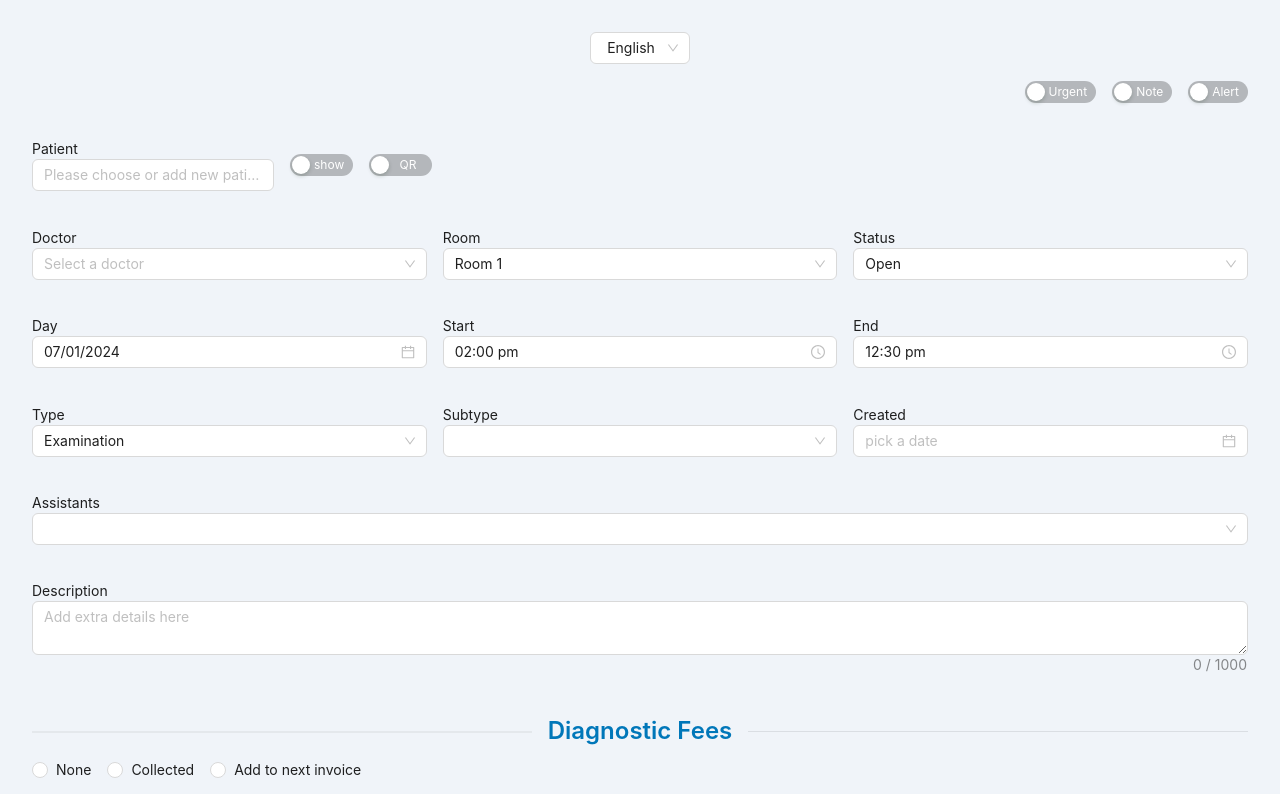
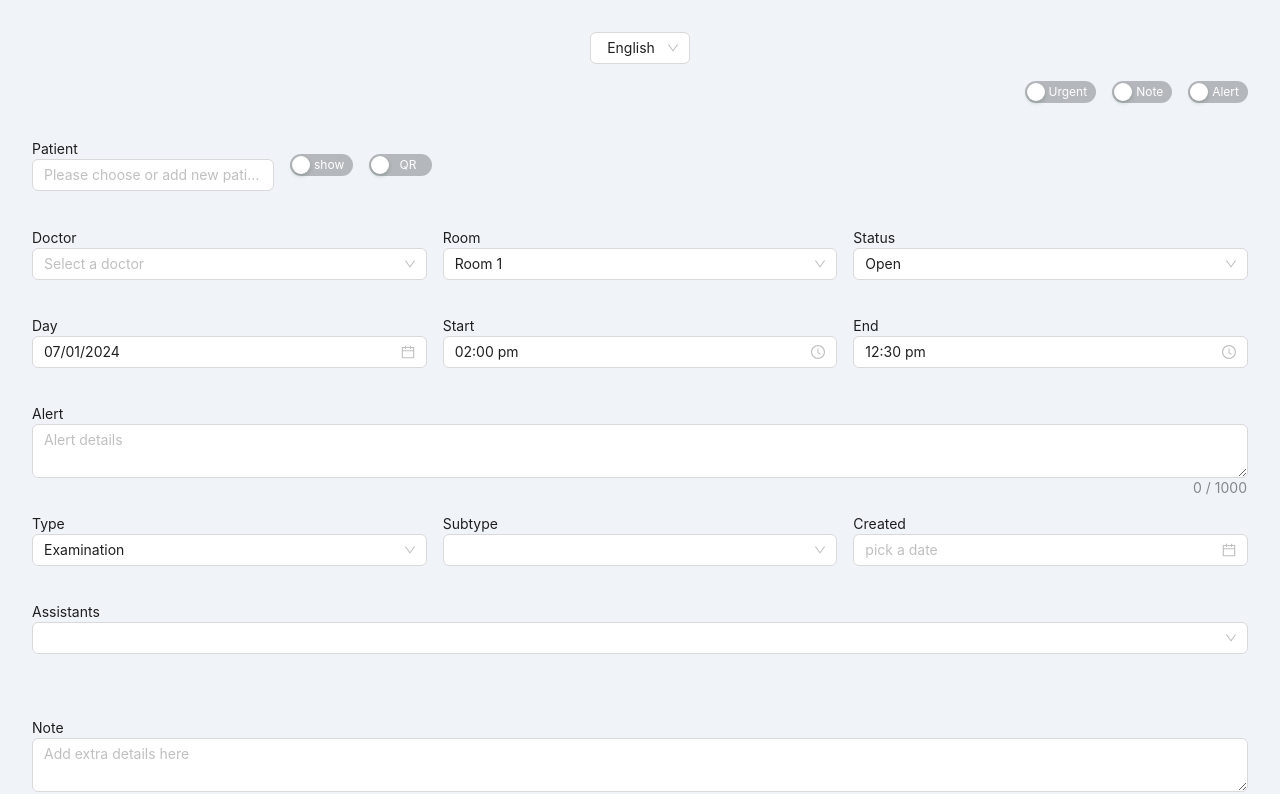
Before and after one commit to Ahmed-Elbessfy/add-patient-app, a React (Vite) app: page / in a window 1280 px wide. Shown: the top 794 px of the page. Built offline with nearby package versions, Linux system fonts and the light colour scheme.

Commit message:
move conditional visibility to field level
- try to move visibility config to field level & implement dual input
- this is not good for performance since a 73 element will be rendered then check visibility inside
and also did not work for dual input

```diff
--- a/src/features/AddAppointmentFields/AddAppointmentFields.tsx
+++ b/src/features/AddAppointmentFields/AddAppointmentFields.tsx
@@ -1,4 +1,5 @@
 import { FC } from "react";
+import { Rule } from "../AddAppointmentFields/AddAppointmentInputs.type";
 import TextField from "../TextField/TextField";
 import NumberField from "../NumberField/NumberField";
 import TextAreaField from "../TextAreaField/TextAreaField";
@@ -8,38 +9,86 @@ import DateField from "../DateField/DateField";
 import TimeField from "../TimeField/TimeField";
 import SwitchField from "../SwitchField/SwitchField";
 import CheckboxField from "../CheckboxField/CheckboxField";
-import { FieldConfig } from "./AddAppointmentInputs.type";
+import {
+  CustomRuleFields,
+  FieldCheckboxComponentProps,
+  FieldConfig,
+  FieldDateComponentProps,
+  FieldNumberComponentProps,
+  FieldRadioComponentProps,
+  FieldSelectComponentProps,
+  FieldSwitchComponentProps,
+  FieldTextAreaComponentProps,
+  FieldTextComponentProps,
+  FieldTimeComponentProps,
+} from "./AddAppointmentInputs.type";
 
 const AddAppointmentFields: FC<FieldConfig> = (props) => {
+  const isMatched = (rules: Rule[], currentValues: CustomRuleFields[]) => {
+    if (currentValues && currentValues.includes("new_patient.switch_date_age"))
+      console.log(rules, currentValues);
+
+    if (!rules || !currentValues) return true;
+    // if any condition met, disable field
+    for (let i = 0; i < currentValues.length; i++) {
+      if (currentValues[i] === rules[i].value) return false;
+    }
+    // No condition is meet so don't disable field
+    return true;
+  };
+
   return (
     <>
+      {isMatched(props.visibility, props.visibilityFields) && (
+        <>
           {/* Each field is rendered based on type internally to prevent typescript errors at field component  */}
+
           {/* Text Input  */}
-      <TextField {...props} />
+          {props.fieldType === "text" && (
+            <TextField {...(props as FieldTextComponentProps)} />
+          )}
 
           {/* Number Input  */}
-      <NumberField {...props} />
+          {props.fieldType === "number" && (
+            <NumberField {...(props as FieldNumberComponentProps)} />
+          )}
 
           {/* Textarea Input  */}
-      <TextAreaField {...props} />
+          {props.fieldType === "textarea" && (
+            <TextAreaField {...(props as FieldTextAreaComponentProps)} />
+          )}
 
           {/* Select Input  */}
-      <SelectField {...props} />
+          {props.fieldType === "select" && (
+            <SelectField {...(props as FieldSelectComponentProps)} />
+          )}
 
           {/* Radio Input  */}
-      <RadioField {...props} />
+          {props.fieldType === "radio" && (
+            <RadioField {...(props as FieldRadioComponentProps)} />
+          )}
 
           {/* Date Picker Input  */}
-      <DateField {...props} />
+          {props.fieldType === "datePicker" && (
+            <DateField {...(props as FieldDateComponentProps)} />
+          )}
 
           {/* Time Picker Input  */}
-      <TimeField {...props} />
+          {props.fieldType === "timePicker" && (
+            <TimeField {...(props as FieldTimeComponentProps)} />
+          )}
 
           {/* Switch Input  */}
-      <SwitchField {...props} />
+          {props.fieldType === "switch" && (
+            <SwitchField {...(props as FieldSwitchComponentProps)} />
+          )}
 
           {/* Checkbox Input  */}
-      <CheckboxField {...props} />
+          {props.fieldType === "checkbox" && (
+            <CheckboxField {...(props as FieldCheckboxComponentProps)} />
+          )}
+        </>
+      )}
     </>
   );
 };
--- a/src/features/AddAppointmentForm/AddAppointmentForm.tsx
+++ b/src/features/AddAppointmentForm/AddAppointmentForm.tsx
@@ -16,6 +16,7 @@ import {
   UIText,
   UITitle,
   ItemForm,
+  CustomRuleFields,
 } from "../AddAppointmentFields/AddAppointmentInputs.type";
 import AddAppointmentSection from "../AddAppointmentSection/AddAppointmentSection";
 import { AddAppointmentFormProps } from "./AddAppointmentForm.types";
@@ -24,6 +25,7 @@ import {
   configValidation,
   setDefaultValues,
 } from "../../utils/addAppointUtils";
+import DualField from "../DualField/DualField";
 
 const { Text, Link } = Typography;
 
@@ -59,107 +61,14 @@ const AddAppointmentForm: FC<AddAppointmentFormProps> = ({
     return false;
   };
 
-  // render items recursively config
-  const renderItems = (fieldsConfig: Item[]): JSX.Element => {
-    return (
-      <>
-        {fieldsConfig.map((fieldConfig: Item) => {
-          // Field Render
-          if (fieldConfig.category === "field") {
-            const item = fieldConfig as FormFieldConfig;
-            return (
-              <Controller
-                key={item.id}
-                name={item.name}
-                control={control}
-                render={({ field, fieldState: { error } }) => {
-                  return (
-                    <>
-                      <Col
-                        style={{
-                          textAlign: "start",
-                          flex: item.flex ? item.flex : undefined,
-                        }}
-                      >
-                        {/* in case there is a visibility rule:
-                          - check if it is fulfilled first, if yse render field
-                          - if not render field normally
-                      */}
-                        {item.visibility ? (
-                          isMatched(item.visibility) && (
-                            <div>
-                              <AddAppointmentFields
-                                {...item}
-                                clearErrors={clearErrors}
-                                onChange={field.onChange}
-                                status={error ? "error" : undefined}
-                                isDisabled={
-                                  item.disability
-                                    ? isMatched(item.disability)
-                                    : false
-                                }
-                                resetField={resetField}
-                                value={field.value}
-                              />
-                              <StyledError>
-                                {error && error.message && t(error.message)}
-                              </StyledError>
-                            </div>
-                          )
-                        ) : (
-                          <div>
-                            <AddAppointmentFields
-                              {...item}
-                              clearErrors={clearErrors}
-                              onChange={field.onChange}
-                              status={error ? "error" : undefined}
-                              isDisabled={
-                                item.disability
-                                  ? isMatched(item.disability)
-                                  : false
-                              }
-                              resetField={resetField}
-                              value={field.value}
-                            />
-                            <StyledError>
-                              {error && error.message && t(error.message)}
-                            </StyledError>
-                          </div>
-                        )}
-                      </Col>
-                    </>
+  const watchFields = (rules: Rule[]) => {
+    const currentValues: CustomRuleFields[] = watch(
+      rules.map((rule) => rule.field)
     );
-                }}
-              />
-            );
-          }
 
-          // Layout Render
-          if (fieldConfig.category === "layout") {
-            const item = fieldConfig as ItemLayout;
-            return item.visibility ? (
-              isMatched(item.visibility) && (
-                <AddAppointmentSection renderItems={renderItems} {...item} />
-              )
-            ) : (
-              <AddAppointmentSection renderItems={renderItems} {...item} />
-            );
-          }
-
-          // Form Render
-          if (fieldConfig.category === "form") {
-            const item = fieldConfig as ItemForm;
-            return item.visibility ? (
-              isMatched(item.visibility) && (
-                <AddAppointmentSection renderItems={renderItems} {...item} />
-              )
-            ) : (
-              <AddAppointmentSection renderItems={renderItems} {...item} />
-            );
-          }
-          // UI Render
-          if (fieldConfig.category === "UI") {
-            const item = fieldConfig as ItemUI;
+    return currentValues;
+  };
+  const renderUIItems = (item: ItemUI) => {
     switch (item.type) {
       // Title UI Item
       case "title": {
@@ -193,17 +102,14 @@ const AddAppointmentForm: FC<AddAppointmentFormProps> = ({
       case "link": {
         const { text, url } = item as UILink;
         return item.visibility ? (
-                  isMatched(item.visibility) && (
-                    <Link href={url}>{t(text)}</Link>
-                  )
+          isMatched(item.visibility) && <Link href={url}>{t(text)}</Link>
         ) : (
           <Link href={url}>{t(text)}</Link>
         );
       }
       // Alert UI Item
       case "alert": {
-                const { description, message, alertType, showIcon } =
-                  item as UIAlert;
+        const { description, message, alertType, showIcon } = item as UIAlert;
         return item.visibility ? (
           isMatched(item.visibility) && (
             <Alert
@@ -223,6 +129,94 @@ const AddAppointmentForm: FC<AddAppointmentFormProps> = ({
         );
       }
     }
+  };
+
+  const renderFieldItems = (item: FormFieldConfig) => {
+    return (
+      <Controller
+        key={item.id}
+        name={item.name}
+        control={control}
+        render={({ field, fieldState: { error } }) => {
+          return (
+            <Col
+              style={{
+                textAlign: "start",
+                flex: item.flex ? item.flex : undefined,
+              }}
+            >
+              {/* in case there is a visibility rule:
+                    - check if it is fulfilled first, if yse render field
+                    - if not render field normally
+              */}
+              {
+                <div>
+                  <AddAppointmentFields
+                    {...item}
+                    clearErrors={clearErrors}
+                    onChange={field.onChange}
+                    status={error ? "error" : undefined}
+                    isDisabled={
+                      item.disability ? isMatched(item.disability) : false
+                    }
+                    resetField={resetField}
+                    value={field.value}
+                    visibilityFields={
+                      item.visibility && watchFields(item.visibility)
+                    }
+                  />
+                  <StyledError>
+                    {error && error.message && t(error.message)}
+                  </StyledError>
+                </div>
+              }
+            </Col>
+          );
+        }}
+      />
+    );
+  };
+
+  const renderFormItems = (item: ItemForm) => {
+    return (
+      <AddAppointmentSection
+        renderItems={renderItems}
+        {...item}
+        isVisible={item.visibility ? isMatched(item.visibility) : true}
+      />
+    );
+  };
+
+  const renderLayoutItems = (item: ItemLayout) => {
+    return (
+      <AddAppointmentSection
+        renderItems={renderItems}
+        {...item}
+        isVisible={item.visibility ? isMatched(item.visibility) : true}
+      />
+    );
+  };
+  // render items recursively config
+  const renderItems = (fieldsConfig: Item[]): JSX.Element => {
+    return (
+      <>
+        {fieldsConfig.map((fieldConfig: Item) => {
+          switch (fieldConfig.category) {
+            case "field":
+              // Field Render
+              return renderFieldItems(fieldConfig as FormFieldConfig);
+
+            case "layout":
+              // Layout Render
+              return renderLayoutItems(fieldConfig as ItemLayout);
+
+            case "form":
+              // Form Render
+              return renderFormItems(fieldConfig as ItemForm);
+
+            default:
+              // UI Render
+              return renderUIItems(fieldConfig as ItemUI);
           }
         })}
       </>
--- /dev/null
+++ b/src/features/DualField/DualField.tsx
@@ -0,0 +1,102 @@
+import { FC, useState } from "react";
+// import { FieldConfig } from "../AddAppointmentFields/AddAppointmentInputs.type";
+// import { Switch } from "antd";
+import AddAppointmentFields from "../AddAppointmentFields/AddAppointmentFields";
+import { Switch } from "antd";
+import { Rule } from "../AddAppointmentFields/AddAppointmentInputs.type";
+
+const DualField: FC = (props) => {
+  // console.log(props);
+  const { fieldType, id, testId, onChange, fieldsOptions } = props;
+
+  // const { t } = useTranslation("translation");
+
+  // const toggleAgeBirthData = {
+  //   category: "field",
+  //   fieldType: "switch",
+  //   id: "new_patient.switch_date_age",
+  //   testId: "new_patient.switch_date_age",
+  //   name: "new_patient.switch_date_age",
+  //   checkedChildren: "apInputs.add_new.switch_date_age.checked",
+  //   unCheckedChildren: "apInputs.add_new.switch_date_age.unchecked",
+  //   defaultChecked: false,
+  //   validation: [],
+  //   isVisible: true,
+  // };
+
+  // const ageData = {
+  //   category: "field",
+  //   fieldType: "number",
+  //   id: "new_patient.age",
+  //   testId: "new_patient.age",
+  //   name: "new_patient.age",
+  //   label: "apInputs.add_new.age.label",
+  //   validation: [
+  //     {
+  //       type: "minimum",
+  //       minimum: 1,
+  //     },
+  //     {
+  //       type: "maximum",
+  //       maximum: 200,
+  //     },
+  //   ],
+  //   visibility: [
+  //     {
+  //       field: "new_patient.switch_date_age",
+  //       value: true,
+  //     },
+  //   ],
+  //   visibilityFields: ["new_patient.switch_date_age"],
+  // };
+
+  // const birthDateData = {
+  //   category: "field",
+  //   fieldType: "datePicker",
+  //   id: "new_patient.birthDate",
+  //   testId: "new_patient.birthDate",
+  //   name: "new_patient.birthDate",
+  //   label: "apInputs.add_new.birthDate.label",
+  //   placeholder: "apInputs.add_new.birthDate.placeholder",
+  //   format: "DD/MM/YYYY",
+  //   validation: [
+  //     {
+  //       type: "earlier_than",
+  //       date: "add 0 day",
+  //     },
+  //   ],
+  //   dateLimit: {
+  //     status: "after",
+  //     date: "add 0 day",
+  //   },
+  //   visibility: [
+  //     {
+  //       field: "new_patient.switch_date_age",
+  //       value: false,
+  //     },
+  //   ],
+  //   visibilityFields: ["new_patient.switch_date_age"],
+  // };
+
+  return (
+    <>
+      {fieldType === "dualField" && (
+        <div>
+          <Switch />
+          {fieldsOptions.map((field) => {
+            return (
+              <AddAppointmentFields
+                {...field}
+                visibilityFields={field.visibility.map(
+                  (rule: Rule) => rule.value
+                )}
+              />
+            );
+          })}
+        </div>
+      )}
+    </>
+  );
+};
+
+export default DualField;
```
Also changed, not shown: src/features/AddAppointmentContainer/newAppointConfig.ts (+130 -70 lines), src/features/AddAppointmentFields/AddAppointmentInputs.type.tsx (+17 -8 lines), src/features/AddAppointmentSection/AddAppointmentSection.tsx (+6 -1 lines). Lines whose indentation alone changed are shown as unchanged.
